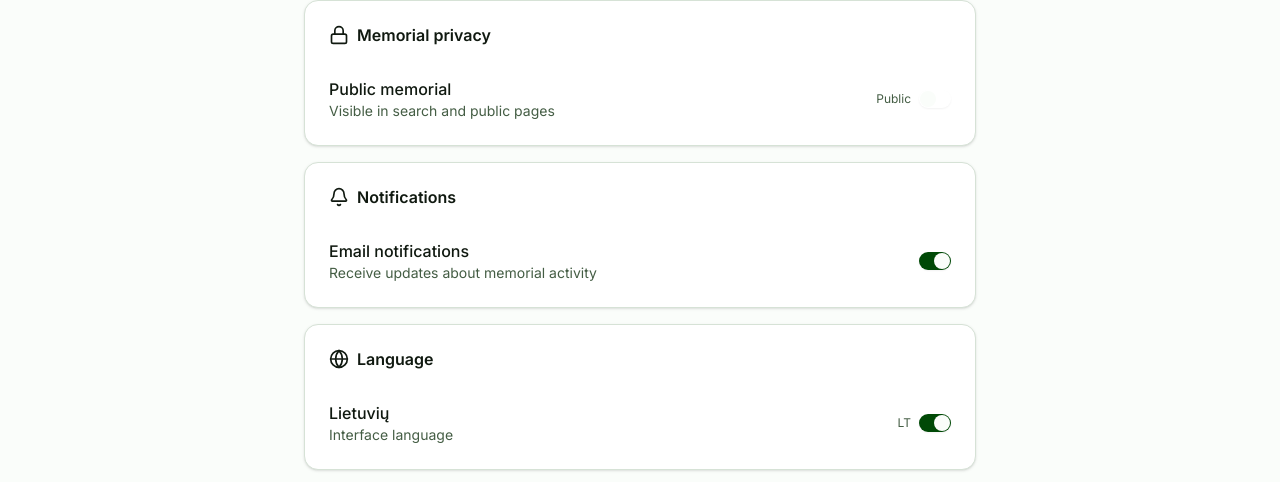
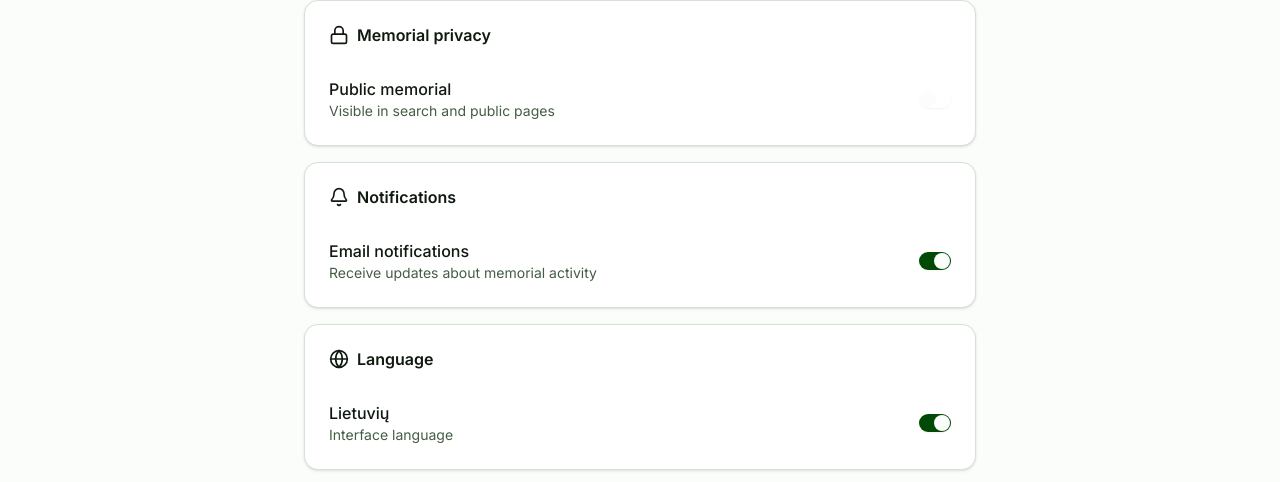
Before and after one commit to Myjota/Eternal-Garden, a Next.js app: page /settings in a window 1280 px wide. Shown: the part 161-643 px from the top of the page. Built offline with nearby package versions, Linux system fonts and the light colour scheme; a web font is replaced by a local one.

Commit message:
Update page.tsx

```diff
--- a/app/settings/page.tsx
+++ b/app/settings/page.tsx
@@ -49,16 +49,10 @@ export default function SettingsPage() {
                 </p>
               </div>
 
-              <div className="flex items-center gap-2">
-                <span className="text-xs text-muted-foreground">
-                  {isPrivate ? 'Private' : 'Public'}
-                </span>
-
               <Switch
                 checked={isPrivate}
                 onCheckedChange={setIsPrivate}
               />
-              </div>
 
             </div>
           </CardContent>
@@ -117,16 +111,10 @@ export default function SettingsPage() {
                 </p>
               </div>
 
-              <div className="flex items-center gap-2">
-                <span className="text-xs text-muted-foreground">
-                  {isLithuanian ? 'LT' : 'EN'}
-                </span>
-
               <Switch
                 checked={isLithuanian}
                 onCheckedChange={setIsLithuanian}
               />
-              </div>
 
             </div>
           </CardContent>
```
Lines whose indentation alone changed are shown as unchanged.
